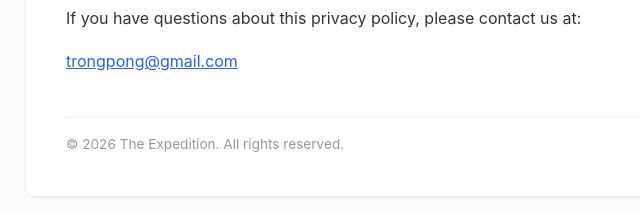
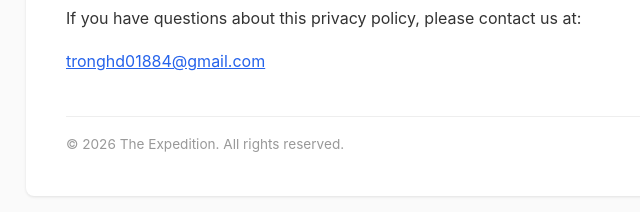
Before and after one commit to trongpong/privacy-policy, a plain HTML site: page index.html in a window 1280 px wide. Shown: the part 1953-2165 px from the top of the page, 254-894 px from the left. Drawn offline with Linux system fonts and the light colour scheme.

Commit message:
Update contact email

```diff
--- a/index.html
+++ b/index.html
@@ -114,7 +114,7 @@
 
         <h2>10. Contact Us</h2>
         <p>If you have questions about this privacy policy, please contact us at:</p>
-        <p><a href="mailto:trongpong@gmail.com">trongpong@gmail.com</a></p>
+        <p><a href="mailto:tronghd01884@gmail.com">tronghd01884@gmail.com</a></p>
 
         <div class="footer">
             &copy; 2026 The Expedition. All rights reserved.
```
